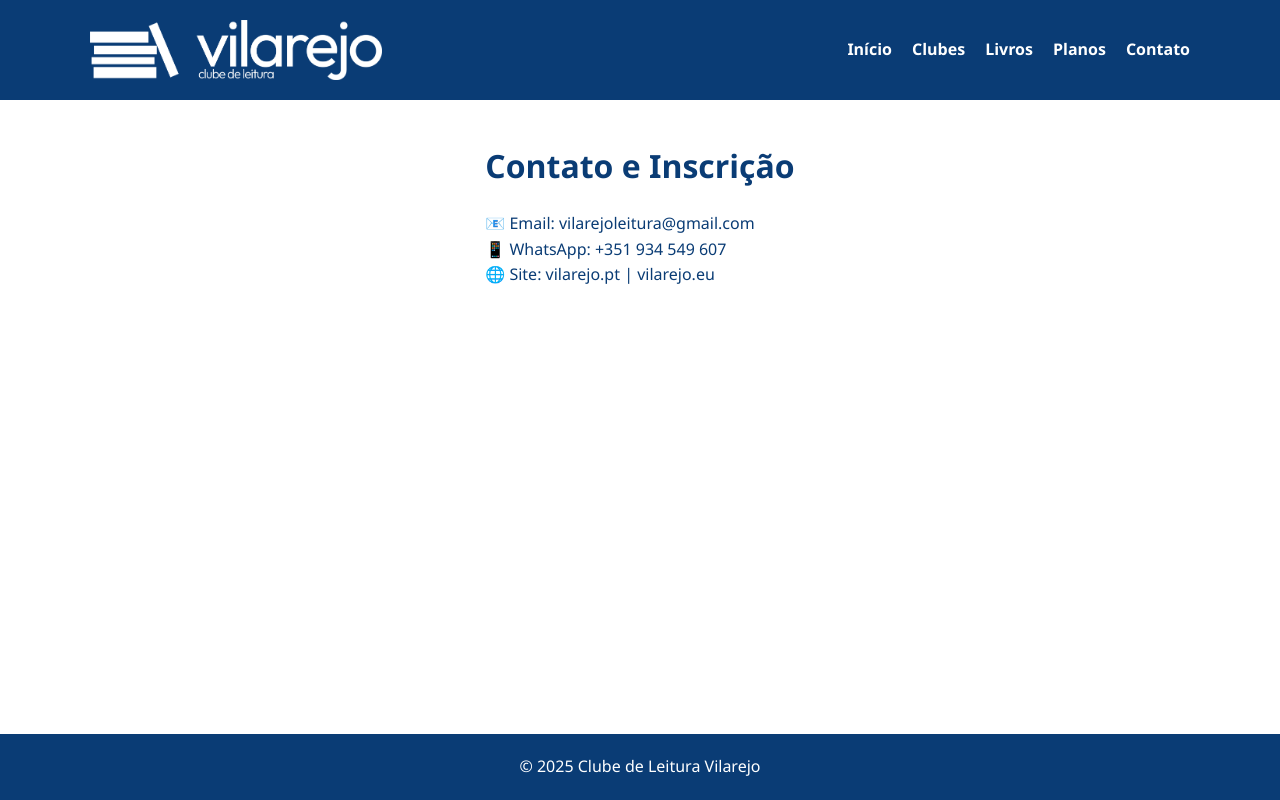
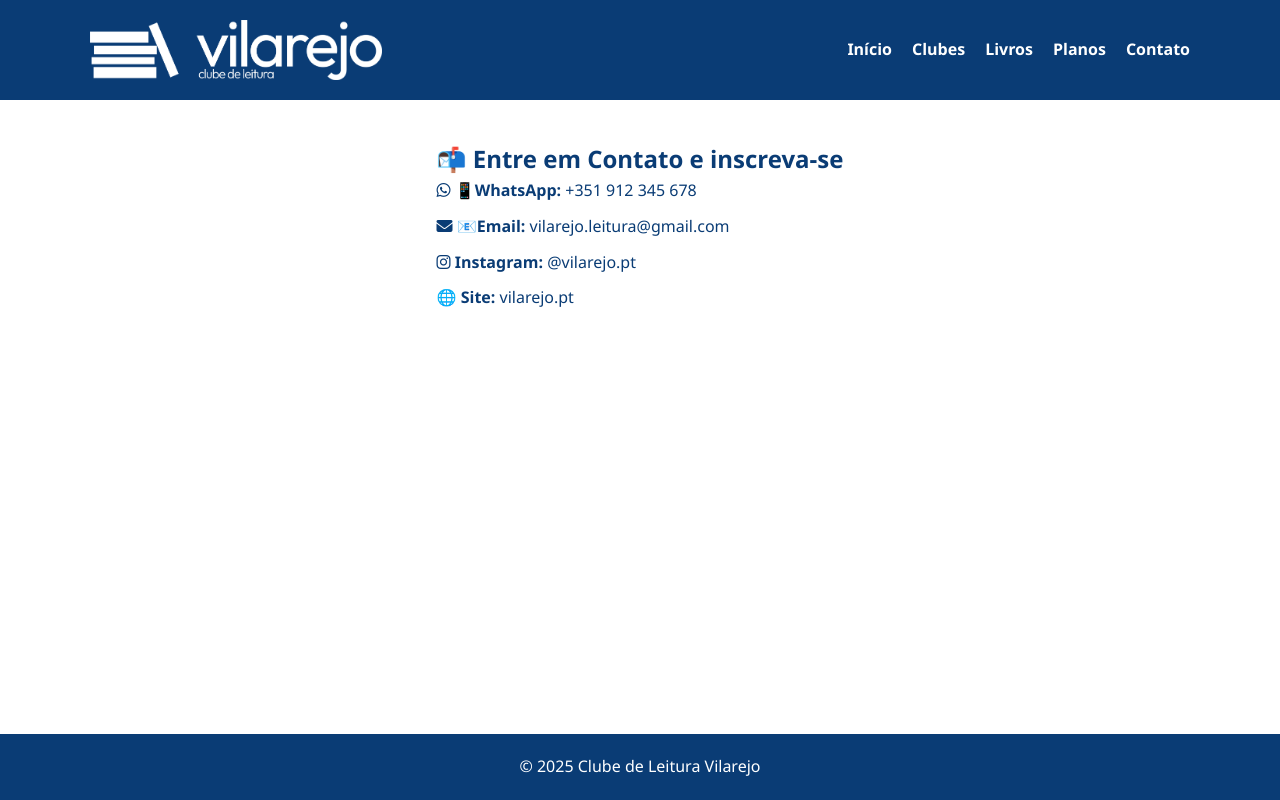
Before and after one commit to leogoncales07/Vilarejo, a plain HTML site: page contato.html in a window 1280 px wide. Drawn offline with Linux system fonts and the light colour scheme.

Commit message:
Update contato.html

```diff
--- a/contato.html
+++ b/contato.html
@@ -1,35 +1,57 @@
 <!DOCTYPE html>
 <html lang="pt-PT">
 <head>
-  <meta charset="UTF-8" />
-  <meta name="viewport" content="width=device-width, initial-scale=1.0"/>
+  <meta charset="UTF-8">
+  <meta name="viewport" content="width=device-width, initial-scale=1.0">
   <title>Contato - Vilarejo</title>
-  <link rel="stylesheet" href="style.css" />
+  <link rel="stylesheet" href="style.css">
+  <script src="https://kit.fontawesome.com/a2d9b62c7a.js" crossorigin="anonymous"></script>
 </head>
 <body>
+  <!-- Cabeçalho -->
   <header>
     <div class="container">
-      <img src="imagens/logo.png" alt="Logo do Vilarejo" class="logo" />
+      <img src="imagens/logo.png" alt="Logo do Vilarejo" class="logo">
       <nav>
         <ul>
           <li><a href="index.html">Início</a></li>
           <li><a href="clubes.html">Clubes</a></li>
           <li><a href="livros.html">Livros</a></li>
           <li><a href="planos.html">Planos</a></li>
-          <li><a href="contato.html">Contato</a></li>
+          <li><a href="contato.html" class="active">Contato</a></li>
         </ul>
       </nav>
     </div>
   </header>
 
+  <!-- Conteúdo principal -->
   <main class="fade-in">
-    <h2>Contato e Inscrição</h2>
-    <p>📧 Email: <a href=\"mailto:vilarejoleitura@gmail.com\">vilarejoleitura@gmail.com</a></p>
-    <p>📱 WhatsApp: +351 934 549 607</p>
-    <p>🌐 Site: <a href=\>vilarejo.pt</a> | <a href=\>vilarejo.eu</a></p>
+    <section class="contato">
+      <h1>📬 Entre em Contato e inscreva-se</h1>
 
+      <p><ul>
+        <li>
+          <i class="fab fa-whatsapp"></i>
+          <strong>📱WhatsApp:</strong>
+          <a href="https://wa.me/351912345678" target="_blank">+351 912 345 678</a>
+        </li>
+        <li>
+          <i class="fas fa-envelope"></i>
+          <strong>📧Email:</strong>
+          <a href="mailto:vilarejo.leitura@gmail.com">vilarejo.leitura@gmail.com</a>
+        </li>
+        <li>
+          <i class="fa fa-instagram instagram-icon"></i>
+          <strong>Instagram:</strong>
+          <a href="https://instagram.com/vilarejo.pt" target="_blank">@vilarejo.pt</a>
+        </li>
+        <strong>🌐 Site: </strong>
+        <a href=\>vilarejo.pt</a>
+      </ul></p>
+    </section>
   </main>
 
+  <!-- Rodapé -->
   <footer>
     <p>&copy; 2025 Clube de Leitura Vilarejo</p>
   </footer>
```
